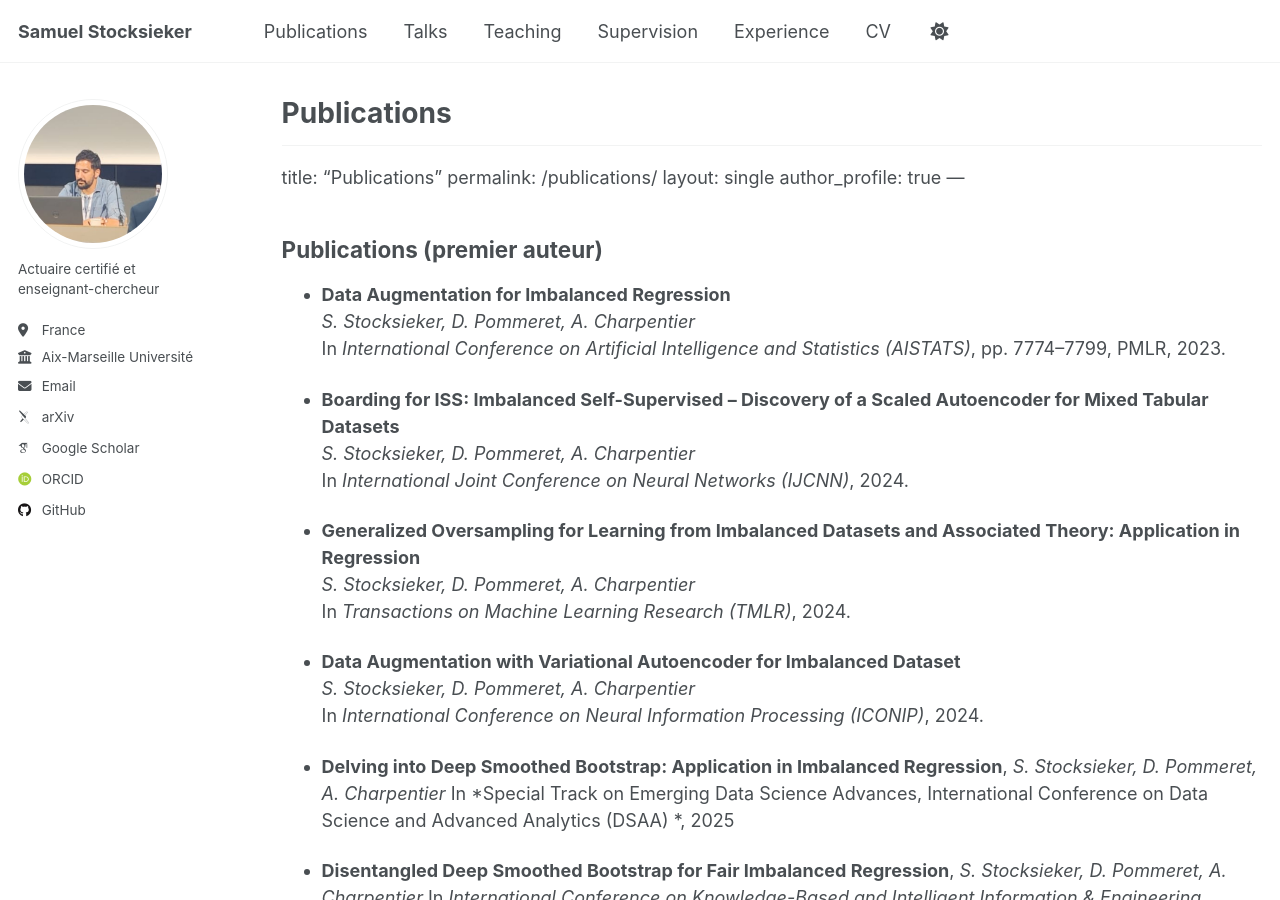
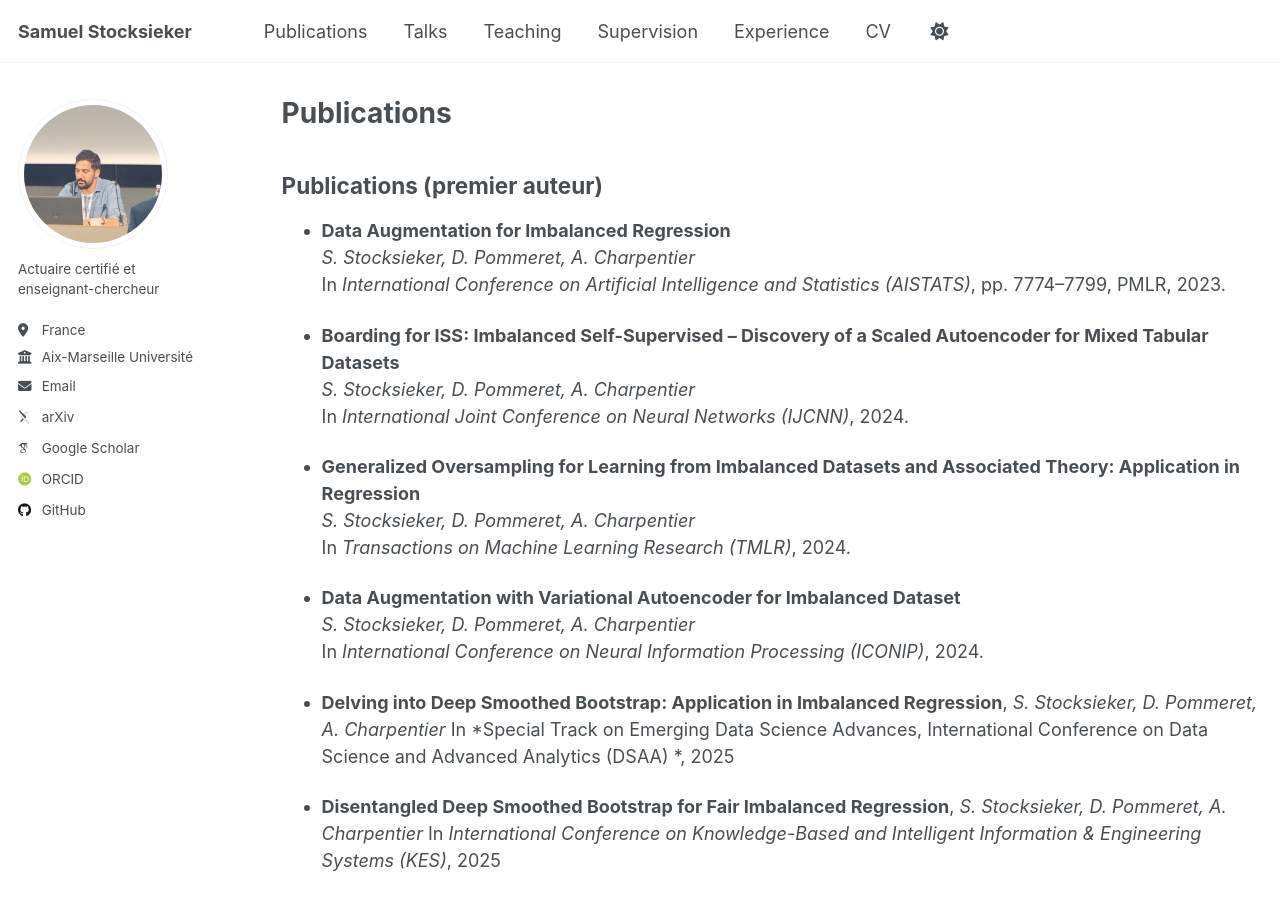
Before and after one commit to sstocksieker/sstocksieker.github.io, a Jekyll site: the page built from _pages/publications.md, in a window 1280 px wide and 900 px high. Built offline with Jekyll 4.4.1, drawn with Linux system fonts in a browser that asks for light colours; some web fonts are replaced; a script that is not in the unit is left out.

Commit message:
Update publications.md

```diff
--- a/_pages/publications.md
+++ b/_pages/publications.md
@@ -4,14 +4,6 @@ title: "Publications"
 permalink: /publications/
 author_profile: true
 ---
-
----
-title: "Publications"
-permalink: /publications/
-layout: single
-author_profile: true
----
-
 
 ## Publications (premier auteur)
 
```
